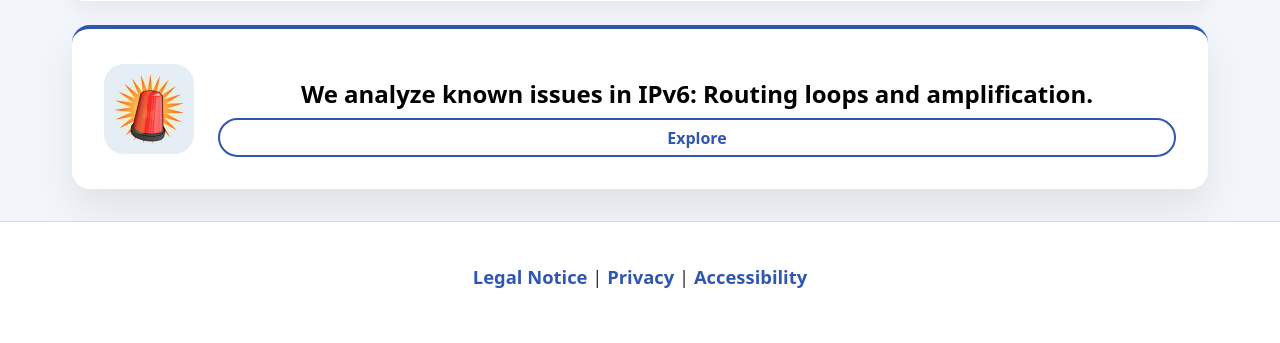
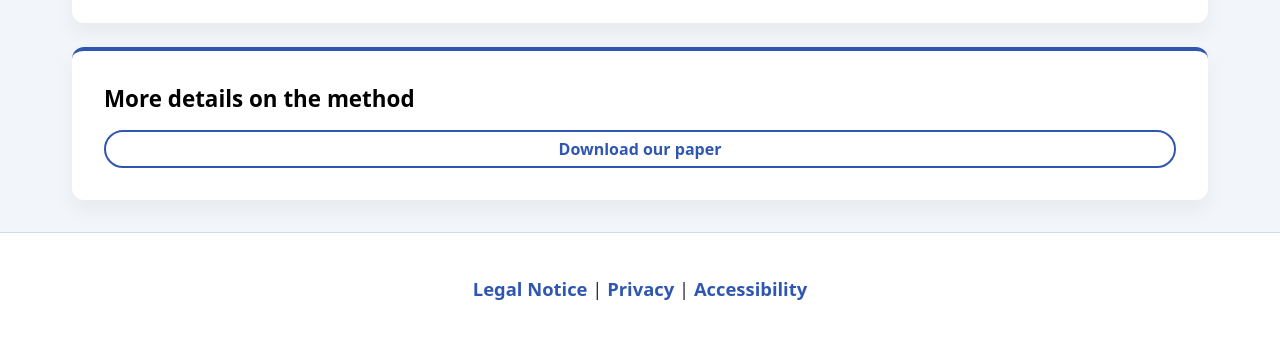
Before and after one commit to netd-tud/ipv6-sra-webpage, a Flask app: page /measurement-results in a window 1280 px wide. Shown: the part 4535-4878 px from the top of the page. Before the commit the page ends 4823 px from the top, so only its background shows below. Run offline with Flask 3, Linux system fonts and the light colour scheme; some libraries are stand-ins or nearby versions.

Commit message:
update text

```diff
--- a/templates/measurement-results.html
+++ b/templates/measurement-results.html
@@ -50,28 +50,32 @@
     </div>
     <div class="tile tile-plot-full">
         <h2>SRA candidate set generation pipeline</h2>
-        <p>This diagram illustrates the process to generate target IPv6 addresses for scanning.
-            We use (i) the TU Munich hitlist addresses they use for scanning and derive all unique /64 networks, and (ii) all /48 BGP announcements for which we then generate all possible /64 subnets.</p>
+        <p>This diagram illustrates the process to generate target IPv6 addresses for SRA scanning.
+            We base the generation of target addresses on two external data sources, the TU Munich hitlist and public RouteViews BGP dumps.
+        </p>
+        <p>
+            For each hitlist address, we derive the /64 network.
+
+            For each entry in the BGP table dump, we consider all /48 prefixes further to generate all possible /64 SRA addresses.
+        </p>
         <img src="{{ url_for('static', filename='img/sra-scanning-pipeline.svg') }}" alt="SRA Scanning Pipeline">
     </div>
     <div class="tile tile-plot-full">
         <h2>Generation of Subnet-Router anycast addresses</h2>
-        <p>This diagram illustrates how we generate the Subnet-Router anycast (SRA) address for a given IPv6 subnet.
-            The SRA address is formed by setting the interface identifier to the fixed value of ::0 within the subnet, we then iterate over all possible /64 subnets and derive the SRA address for each.</p>
-            More details in our paper.
+        <p>This diagram illustrates how we generate the Subnet-Router anycast (SRA) addresses for a given IPv6 subnet.
+            For the given input prefixes, we generate all possible /64 subnets.
+            Then, for each subnet, we derive the SRA address by setting the interface identifier to the fixed value of ::0.
+            </p>
+
         <img src="{{ url_for('static', filename='img/sra-address-generation.svg') }}" alt="SRA Address Generation">
     </div>
 
-     <div class="tile-row tile-row">
-        <div class="artifact-tile artifact-tile-horizontal">
-            <div class="artifact-icon" aria-hidden="true">
-                <img src="{{ url_for('static', filename='img/red-signal-light.svg') }}" alt="">
-            </div>
-            <div class="artifact-content">
-                <h2 class="heading-centered">We analyze known issues in IPv6: Routing loops and amplification.</h2>
+     <div class="tile tile-plot-full">
+                <h2>More details on the method</h2>
                 <div class="hitlist-action-group">
-                    <a class="hitlist-download" href="{{ url_for('routingloops') }}">
-                        Explore
+                    <a href="https://doi.org/10.1145/3768997"
+                       target="_blank" rel="noopener">
+                        Download our paper
                     </a>
                 </div>
             </div>
```
